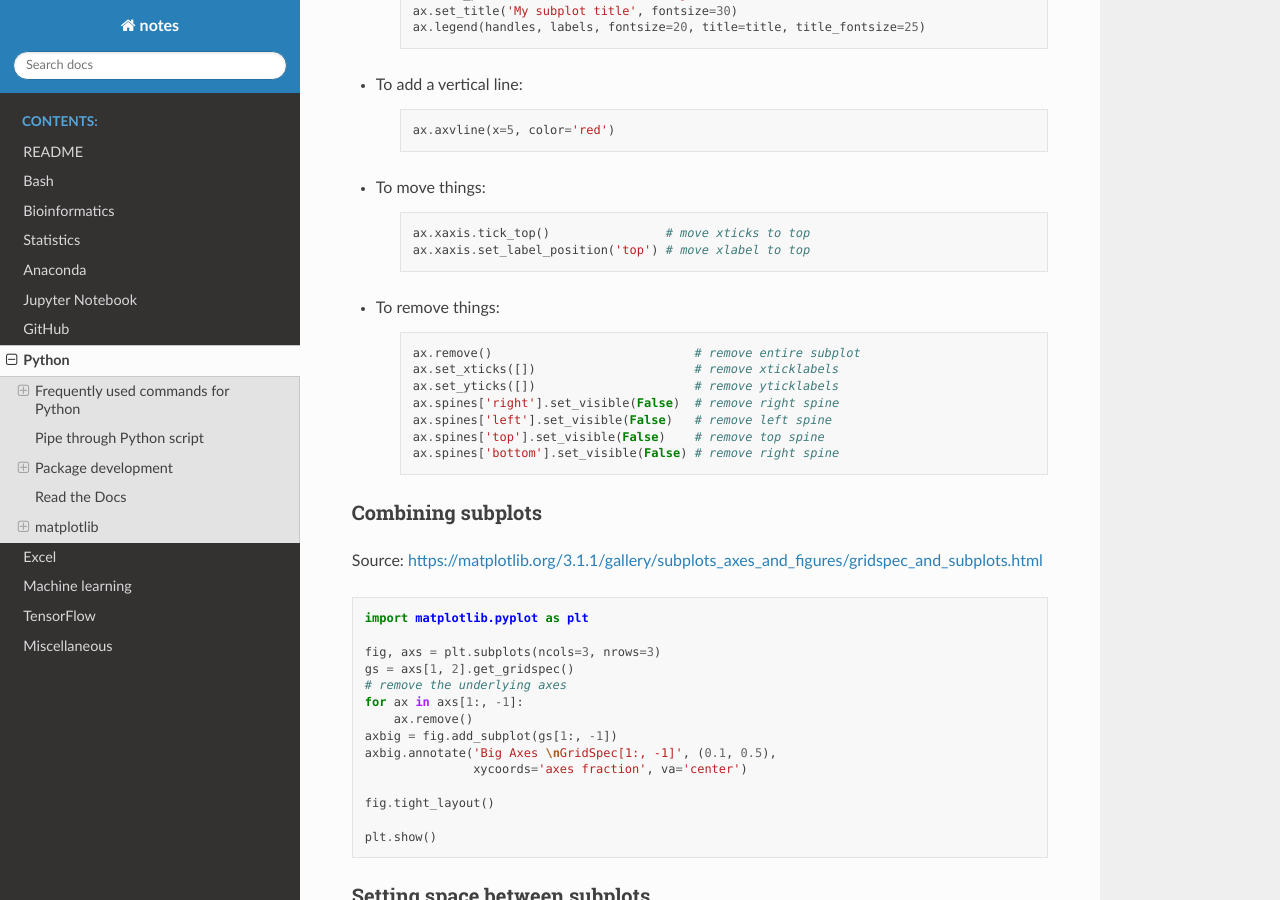
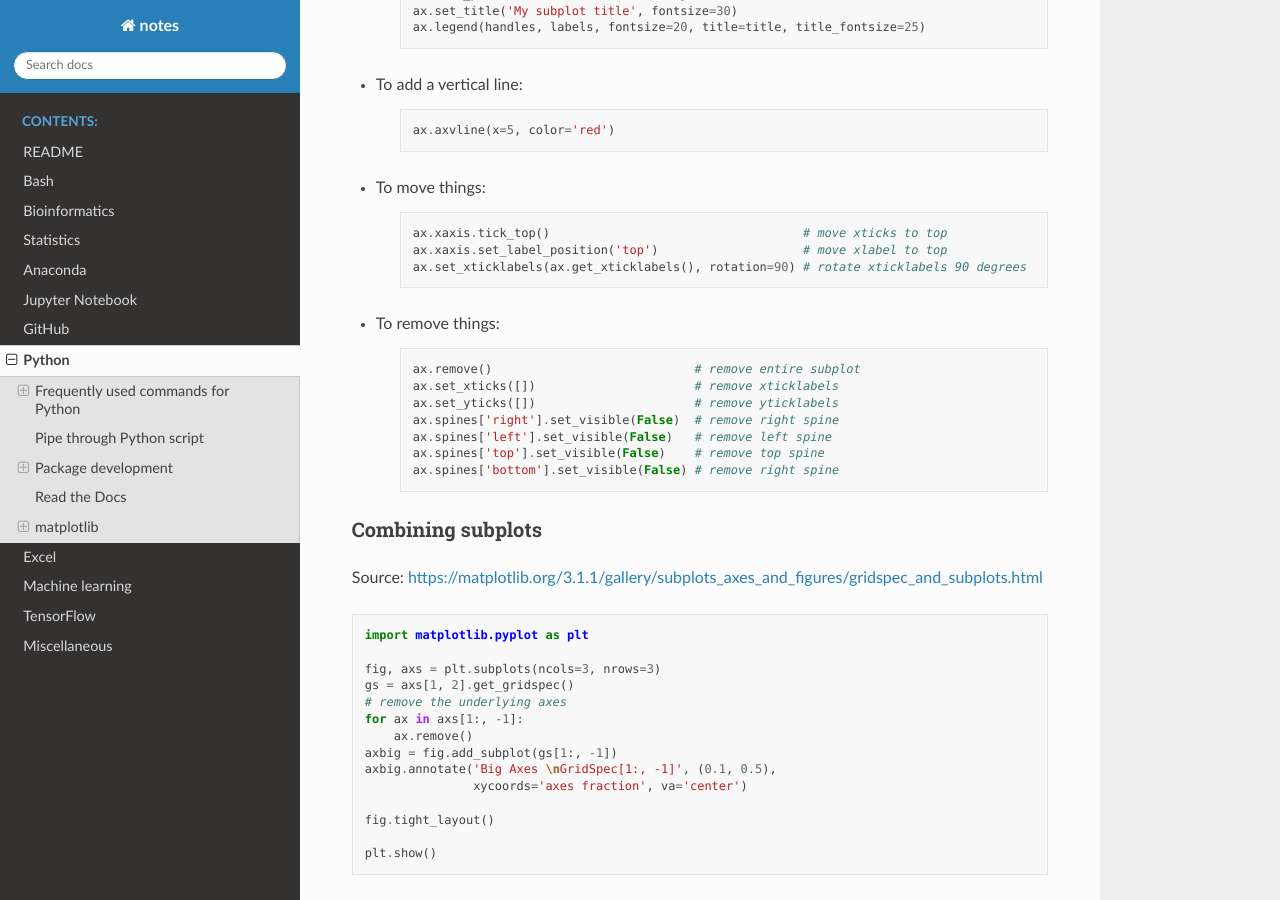
Before and after one commit to sbslee/notes, a Sphinx documentation site: the page built from docs/python.rst, in a window 1280 px wide and 900 px high, scrolled down 4526 px. Built offline with Sphinx 7.4.7 and the Read the Docs theme 2.0.0, drawn with Linux system fonts in a browser that asks for light colours.

Commit message:
Update notes

```diff
--- a/docs/python.rst
+++ b/docs/python.rst
@@ -253,8 +253,9 @@ Frequently used commands for matplotlib
 
     .. code:: python3
 
-        ax.xaxis.tick_top()                # move xticks to top
-        ax.xaxis.set_label_position('top') # move xlabel to top
+        ax.xaxis.tick_top()                                   # move xticks to top
+        ax.xaxis.set_label_position('top')                    # move xlabel to top
+        ax.set_xticklabels(ax.get_xticklabels(), rotation=90) # rotate xticklabels 90 degrees
 
 * To remove things:
 
```
